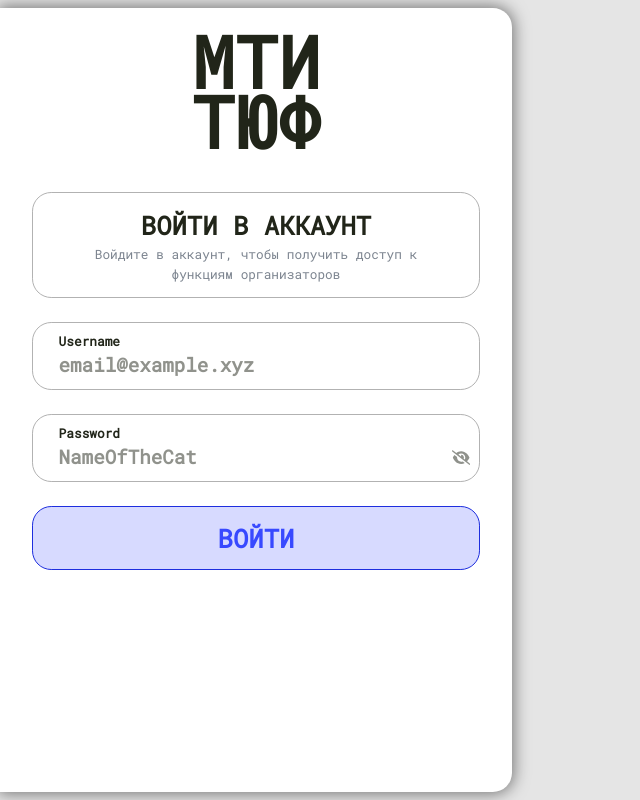
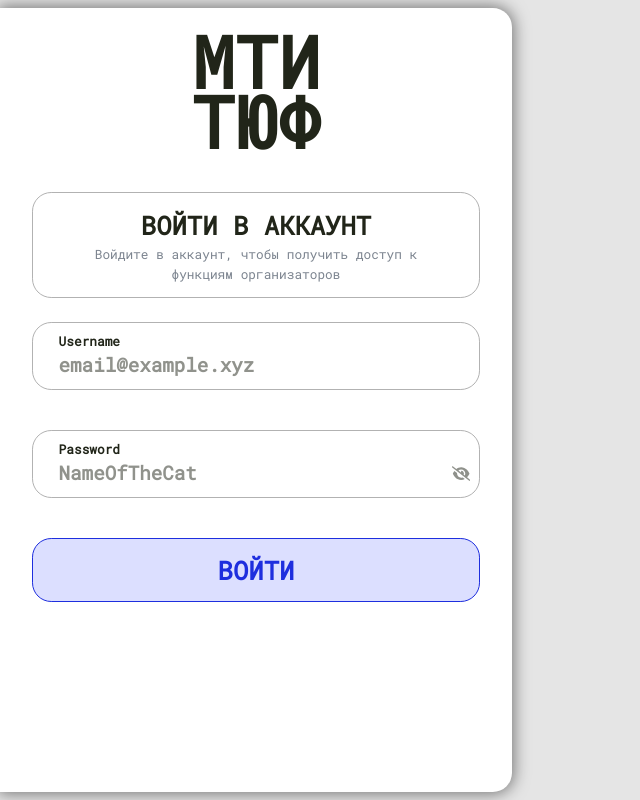
Before and after one commit to MTI-System/MTI-site, a Next.js app: page /login in a window 1280 px wide. Shown: the whole page, without its empty margins (0-640 px from the left). Built offline with nearby package versions, Linux system fonts and the light colour scheme.

Commit message:
Button, input and login page style fixed. Font family bug in main.css fixed

```diff
--- a/src/app/(login)/login/page.tsx
+++ b/src/app/(login)/login/page.tsx
@@ -1,16 +1,16 @@
 "use client"
-import {useState, FormEvent, useRef, Suspense} from "react"
-import {AUTH_API} from "@/constants/APIEndpoints"
-import {useRouter, useSearchParams} from "next/navigation"
-import {FaUser, FaEye, FaEyeSlash} from "react-icons/fa6"
-import {IconInput, TitledInput} from "@/components/ui/Input"
+import { useState, FormEvent, useRef, Suspense } from "react"
+import { AUTH_API } from "@/constants/APIEndpoints"
+import { useRouter, useSearchParams } from "next/navigation"
+import { FaUser, FaEye, FaEyeSlash } from "react-icons/fa6"
+import { IconInput, TitledInput } from "@/components/ui/Input"
 import style from "@/styles/app/login.module.css"
 import Loading from "@/app/(main)/loading"
 import cookies from "js-cookie"
-import {AUTH_TOKEN_KEY_NAME} from "@/constants/CookieKeys"
-import {Button} from "@/components/ui/Buttons"
-import LogoWithTT from "@/components/sections/app/LogoWithTT";
-import '@fontsource/roboto-mono'
+import { AUTH_TOKEN_KEY_NAME } from "@/constants/CookieKeys"
+import { Button } from "@/components/ui/Buttons"
+import LogoWithTT from "@/components/sections/app/LogoWithTT"
+import "@fontsource/roboto-mono"
 
 enum FormState {
   AwaitLogin,
@@ -23,8 +23,8 @@ enum FormState {
 
 export default function Page() {
   return (
-    <Suspense fallback={<Loading/>}>
-      <LoginPage/>
+    <Suspense fallback={<Loading />}>
+      <LoginPage />
     </Suspense>
   )
 }
@@ -83,7 +83,7 @@ function LoginPage() {
   return (
     <div className={style.loginContainer}>
       <div className={style.login}>
-        <LogoWithTT logoSize={"9vh"} margin={"-6vh"}/>
+        <LogoWithTT logoSize={"9vh"} margin={"-6vh"} />
         <div className={style.infoDiv}>
           <h2 className={style.infoHeader}>ВОЙТИ В АККАУНТ</h2>
           <p className={style.infoText}>Войдите в аккаунт, чтобы получить доступ к функциям организаторов</p>
@@ -94,8 +94,8 @@ function LoginPage() {
               formState === FormState.EmptyUsername
                 ? "Username can't be empty"
                 : formState === FormState.IncorrectData
-                  ? "Incorrect username"
-                  : "Username"
+                ? "Incorrect username"
+                : "Username"
             }
             isError={formState === FormState.EmptyUsername || formState === FormState.IncorrectData}
           >
@@ -114,24 +114,28 @@ function LoginPage() {
               formState === FormState.EmptyPassword
                 ? "Password field can't be empty"
                 : formState === FormState.IncorrectData
-                  ? "Or password"
-                  : "Password"
+                ? "Or password"
+                : "Password"
             }
             isError={formState === FormState.EmptyPassword || formState === FormState.IncorrectData}
           >
-            <PasswordField onEnter={handleEnter} disabled={formState === FormState.Loading}/>
+            <PasswordField onEnter={handleEnter} disabled={formState === FormState.Loading} />
           </TitledInput>
-          <Button type="submit" className={style.loginButton} disabled={formState === FormState.Loading}>
+          <Button
+            type="submit"
+            className={style.loginButton}
+            style={{ "--main-light-color": "var(--button-alt-color)" }}
+            disabled={formState === FormState.Loading}
+          >
             {formState === FormState.Loading ? "ЗАГРУЗКА..." : "ВОЙТИ"}
           </Button>
         </form>
       </div>
-
     </div>
   )
 }
 
-function PasswordField({onEnter, disabled}: { onEnter: (el: HTMLInputElement) => void; disabled: boolean }) {
+function PasswordField({ onEnter, disabled }: { onEnter: (el: HTMLInputElement) => void; disabled: boolean }) {
   const [isHidden, setIsHidden] = useState(true)
   return (
     <IconInput
--- a/src/components/ui/Input.tsx
+++ b/src/components/ui/Input.tsx
@@ -1,27 +1,49 @@
 "use client"
-import { ChangeEvent, InputHTMLAttributes, ReactNode, RefObject, useRef } from "react"
+import {
+  ChangeEvent,
+  cloneElement,
+  createContext,
+  forwardRef,
+  InputHTMLAttributes,
+  ReactElement,
+  ReactNode,
+  RefObject,
+  useContext,
+  useEffect,
+  useImperativeHandle,
+  useRef,
+} from "react"
 import style from "@/styles/components/input.module.css"
-import headerStyle from "@/styles/app/header.module.css"
 import clsx from "clsx"
 
 interface InputProps extends InputHTMLAttributes<HTMLInputElement> {
   onChange?: (e: ChangeEvent<HTMLInputElement>) => void
   onEnter?: (el: HTMLInputElement) => void
-  ref?: RefObject<HTMLInputElement | null>
 }
 
 interface IconInputProps extends InputProps {
   icon: ReactNode
   disabled?: boolean
 }
-
-export function IconInput({ icon, onChange, onEnter, disabled, ...rest }: IconInputProps) {
+type FocusContextType = {
+  register: (ref: RefObject<HTMLInputElement | null>) => void
+}
+const FocusContext = createContext<FocusContextType | null>(null)
+const useFocusRegistration = () => {
+  const ctx = useContext(FocusContext)
+  if (!ctx) return null
+  return ctx.register
+}
+export const IconInput = forwardRef<HTMLInputElement, IconInputProps>(
+  ({ icon, onChange, onEnter, disabled, ...rest }, ref) => {
     const inputRef = useRef<HTMLInputElement>(null)
+    useImperativeHandle(ref, () => inputRef.current as HTMLInputElement)
     return (
       <div
         className={style.inputWrapper}
         onMouseDown={(e) => {
           e.preventDefault()
+          e.stopPropagation()
           if (disabled) return
           inputRef.current?.focus()
         }}
@@ -40,9 +62,16 @@ export function IconInput({ icon, onChange, onEnter, disabled, ...rest }: IconIn
       </div>
     )
   }
+)
+export const Input = forwardRef<HTMLInputElement, InputProps>(({ onChange, onEnter, ...rest }, ref) => {
+  const registerFocus = useFocusRegistration()
+  const inputRef = useRef<HTMLInputElement>(null)
+  useImperativeHandle(ref, () => inputRef.current as HTMLInputElement)
 
-export function Input({ onChange, onEnter, ref, ...rest }: InputProps) {
-  const inputRef = ref ? ref : useRef<HTMLInputElement>(null)
+  useEffect(() => {
+    if (registerFocus) registerFocus(inputRef)
+  }, [registerFocus])
+
   return (
     <input
       ref={inputRef}
@@ -55,7 +84,9 @@ export function Input({ onChange, onEnter, ref, ...rest }: InputProps) {
       {...rest}
     />
   )
-}
+})
+
+type AllowedInputs = ReactElement<typeof Input> | ReactElement<typeof IconInput>
 
 export function TitledInput({
   children,
@@ -63,15 +94,29 @@ export function TitledInput({
   isError,
   className,
 }: {
-  children: ReactNode
+  children: AllowedInputs
   title: string
   isError?: boolean
   className?: string
 }) {
+  const inputRef = useRef<HTMLInputElement>(null)
   return (
-    <div className={clsx(style.titledInputContainer, className)}>
+    <div
+      className={clsx(style.titledInputContainer, className)}
+      onClick={() => {
+        inputRef.current?.focus()
+      }}
+    >
       <p className={clsx(style.title, { [style.erroredTitle]: isError })}>{title}</p>
+      <FocusContext
+        value={{
+          register: (ref: RefObject<HTMLInputElement | null>) => {
+            inputRef.current = ref?.current
+          },
+        }}
+      >
         {children}
+      </FocusContext>
     </div>
   )
 }
--- a/src/styles/app/login.module.css
+++ b/src/styles/app/login.module.css
@@ -22,7 +22,11 @@
 
 .formStyle {
   width: 100%;
-    justify-items: center;
+  padding: 3vh 0;
+  display: flex;
+  flex-direction: column;
+  align-items: center;
+  gap: 5vh;
 }
 
 .loginButton {
@@ -34,11 +38,11 @@
   border-color: var(--primary-accent);
   color: var(--text-primary-accent);
   font-size: 2vw;
-    font-family: 'Roboto Mono', serif;
+  font-family: "Roboto Mono", serif;
   font-weight: bold;
 }
 
-.loginButton:hover{
+.loginButton:hover {
   background-color: var(--alt-bg);
 }
 
@@ -55,7 +59,7 @@
 .infoHeader {
   text-align: center;
   font-weight: bold;
-    font-family: 'Roboto Mono';
+  font-family: "Roboto Mono";
   font-size: 2vw;
 }
 
@@ -63,8 +67,7 @@
   width: 80%;
   text-align: center;
   font-size: 1vw;
-    /*margin-top: 1vh;*/
   line-height: 2.5vh;
-    font-family: 'Roboto Mono', serif;
+  font-family: "Roboto Mono", serif;
   color: var(--alt-text);
 }
--- a/src/styles/app/main.css
+++ b/src/styles/app/main.css
@@ -12,7 +12,6 @@
   --accent-light-color: #f3f1ff;
   --inactive-color: #dddddd;
 
-
   /*Blocks*/
   --block-radius: 1.5vw;
   --border-width: 0.1vw;
@@ -21,21 +20,20 @@
   --default-padding: 2vw;
   --default-gap: 1vw;
 
-
   /*Colors*/
-    --text-on-accent: #E6EDF3;
-    --primary-accent: #1E2EDE;
-    --border-color: #B2B2B2;
+  --text-on-accent: #e6edf3;
+  --primary-accent: #1e2ede;
+  --border-color: #b2b2b2;
   --main-text-color: #212519;
-    --alt-bg: #FFFFFF;
+  --alt-bg: #ffffff;
   --hover-color: #e2e2e2;
-    --card-cta-bar-color: #0A0A0A22;
-    --main-bg: #E5E5E5;
-    --alt-text: #7D8590;
+  --card-cta-bar-color: #0a0a0a22;
+  --main-bg: #e5e5e5;
+  --alt-text: #7d8590;
   --alt-card-bg: #ffffff;
 
-    --button-alt-color: #3849FF33;
-    --text-primary-accent: #3849FF;
+  --button-alt-color: #dcdfff;
+  --text-primary-accent: #3849ff;
 
   /*Fonts*/
   @media (min-width: 600px) {
@@ -60,11 +58,9 @@
 /*    }*/
 /*}*/
 
-
 * {
-    font-family: Roboto;
+  font-family: "Roboto mono", monospace;
   color: var(--main-text-color);
-
 }
 
 main {
--- a/src/styles/components/button.module.css
+++ b/src/styles/components/button.module.css
@@ -1,23 +1,22 @@
 .button {
   --main-color: var(--primary-accent);
   --main-light-color: var(--alt-bg);
-  /*background-color: var(--main-light-color);*/
-  /*border: 0.15em solid var(--main-color);*/
-  /*color: var(--main-color);*/
+  background-color: var(--main-light-color);
+  border: var(--border-width) solid var(--main-color);
+  color: var(--main-color);
   border-radius: var(--block-radius);
   transition-property: background-color, color;
   transition-duration: 250ms;
   transition-timing-function: ease;
-
 }
 .button:hover {
-  /*background-color: var(--main-color);*/
-  /*border: 0.15em solid var(--main-color);*/
-  /*color: var(--main-light-color);*/
+  background-color: var(--main-color);
+  border: var(--border-width) solid var(--main-color);
+  color: var(--main-light-color);
 }
 .button:disabled {
   background-color: var(--inactive-color);
-  border: 0.15em solid var(--inactive-color);
+  border: var(--border-width) solid var(--inactive-color);
   color: var(--bg-color);
 }
 .holdButton {
--- a/src/styles/components/input.module.css
+++ b/src/styles/components/input.module.css
@@ -1,45 +1,30 @@
 .inputWrapper {
   font-size: 1.5vw;
   font-weight: bold;
-    font-family:  'Roboto Mono';
-    /*width: 80%;*/
-    /*border: 0.1em solid rgba(0, 0, 0, 0.25);*/
-    /*transition: background-color 250ms ease;*/
-    /*background-color: rgba(255, 255, 255, 0.6);*/
-    /*cursor: text;*/
-
+  font-family: "Roboto Mono";
 }
-
 
 .inputContainer {
   display: flex;
   flex-direction: row;
   align-items: center;
   width: 100%;
-
 }
 
 .titledInputContainer {
   padding: 0.7vw;
   padding-left: 2vw;
   width: 35vw;
-    margin: 3vh;
   border-width: var(--border-width);
   border-radius: var(--block-radius);
   border-color: var(--border-color);
   background-color: var(--alt-card-bg);
+  transition: background-color 250ms ease;
+  cursor: text;
 }
 
-.titledInputContainer:hover{
+.titledInputContainer:hover {
   background-color: var(--hover-color);
-}
-
-.inputWrapper:hover {
-    /*background-color: rgba(255, 255, 255, 0.8);*/
-}
-
-.inputWrapper:focus-within {
-    /*background-color: white;*/
 }
 
 .inputContainer input {
@@ -51,16 +36,15 @@
 
 .inputContainer svg {
   opacity: 0.5;
+  cursor: pointer;
 }
 
 .title {
   user-select: none;
-    /*opacity: 0.5;*/
   font-size: 1vw;
-    /*transition: color 250ms ease;*/
   color: var(--main-text-color);
-    font-family:   'Roboto Mono';
-    font-weight:  bold;
+  font-family: "Roboto Mono";
+  font-weight: bold;
 }
 
 .erroredTitle {
```
Also changed, not shown: src/components/sections/problems/ProblemCard.tsx (+4 -5 lines), src/styles/app/header.module.css (+3 -4 lines). Lines whose indentation alone changed are shown as unchanged.
